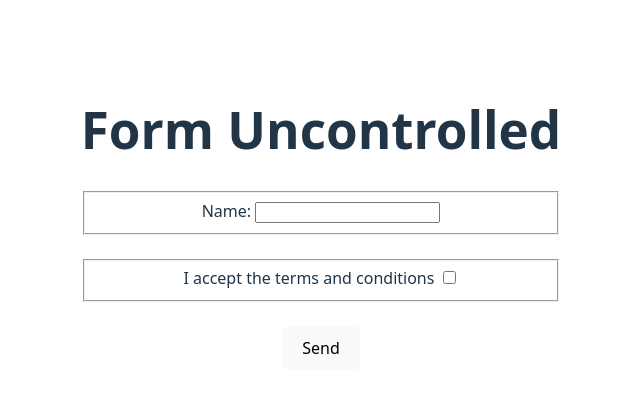
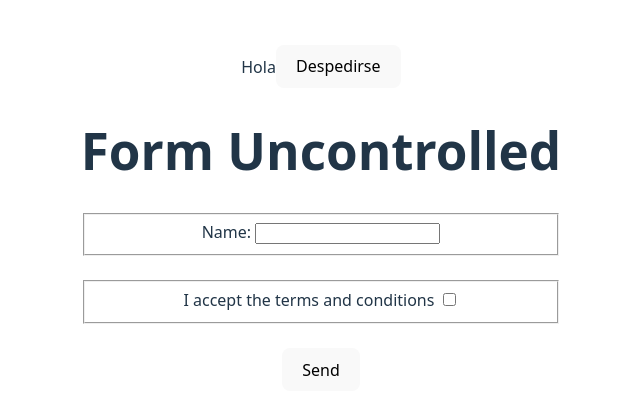
Before and after one commit to bryanribero/react-febrero, a React (Vite) app: page / in a window 1280 px wide. Shown: the part 182-596 px from the top of the page, without its empty margins (319-959 px from the left). Built offline with nearby package versions, Linux system fonts and the light colour scheme.

Commit message:
Practicando otra vez hacer un contexto

```diff
--- a/src/App.jsx
+++ b/src/App.jsx
@@ -14,17 +14,21 @@ import FetchPokemon from './component/FetchPokemon.jsx'
 import Form from './component/Form.jsx'
 import FormControlled from './component/FormControlled.jsx'
 import FormUncontrolled from './component/FormUncontrolled.jsx'
+import SaludoProvide from './context/SaludoProvide.jsx'
+import Saludo from './component/Saludo.jsx'
 
 function App() {
   return (
     <>
       <ThemeProvider>
         <UserProvider>
-          <FormUncontrolled />
-          {/* <FormControlled /> */}
-          {/* <Form /> */}
-          {/* <FetchPokemon /> */}
-          {/* <Comidas />
+          <SaludoProvide>
+            <Saludo />
+            <FormUncontrolled />
+            {/* <FormControlled /> */}
+            {/* <Form /> */}
+            {/* <FetchPokemon /> */}
+            {/* <Comidas />
 
           <Box></Box>
 
@@ -34,6 +38,7 @@ function App() {
           <Condicional2 />
           <NameList />
           <List /> */}
+          </SaludoProvide>
         </UserProvider>
       </ThemeProvider>
     </>
--- /dev/null
+++ b/src/component/Saludo.jsx
@@ -0,0 +1,16 @@
+import { useContext } from 'react'
+import { SaludoContext } from '../context/SaludoContext'
+
+export default function Saludo() {
+  const { saludo, handlerSaludo } = useContext(SaludoContext)
+  return (
+    <div>
+      {saludo}
+      {saludo === 'Hola' ? (
+        <button onClick={handlerSaludo}>Despedirse</button>
+      ) : (
+        <button onClick={handlerSaludo}>Saludar</button>
+      )}
+    </div>
+  )
+}
--- /dev/null
+++ b/src/context/SaludoContext.js
@@ -0,0 +1,3 @@
+import { createContext } from 'react'
+
+export const SaludoContext = createContext()
--- /dev/null
+++ b/src/context/SaludoProvide.jsx
@@ -0,0 +1,16 @@
+import { useState } from 'react'
+import { SaludoContext } from './SaludoContext'
+
+export default function SaludoProvide({ children }) {
+  const [saludo, setSaludo] = useState('Hola')
+
+  function handlerSaludo() {
+    console.log('Se activo')
+    setSaludo((prev) => (prev === 'Hola' ? 'Adios' : 'Hola'))
+  }
+  return (
+    <SaludoContext.Provider value={{ saludo, handlerSaludo }}>
+      {children}
+    </SaludoContext.Provider>
+  )
+}
```
